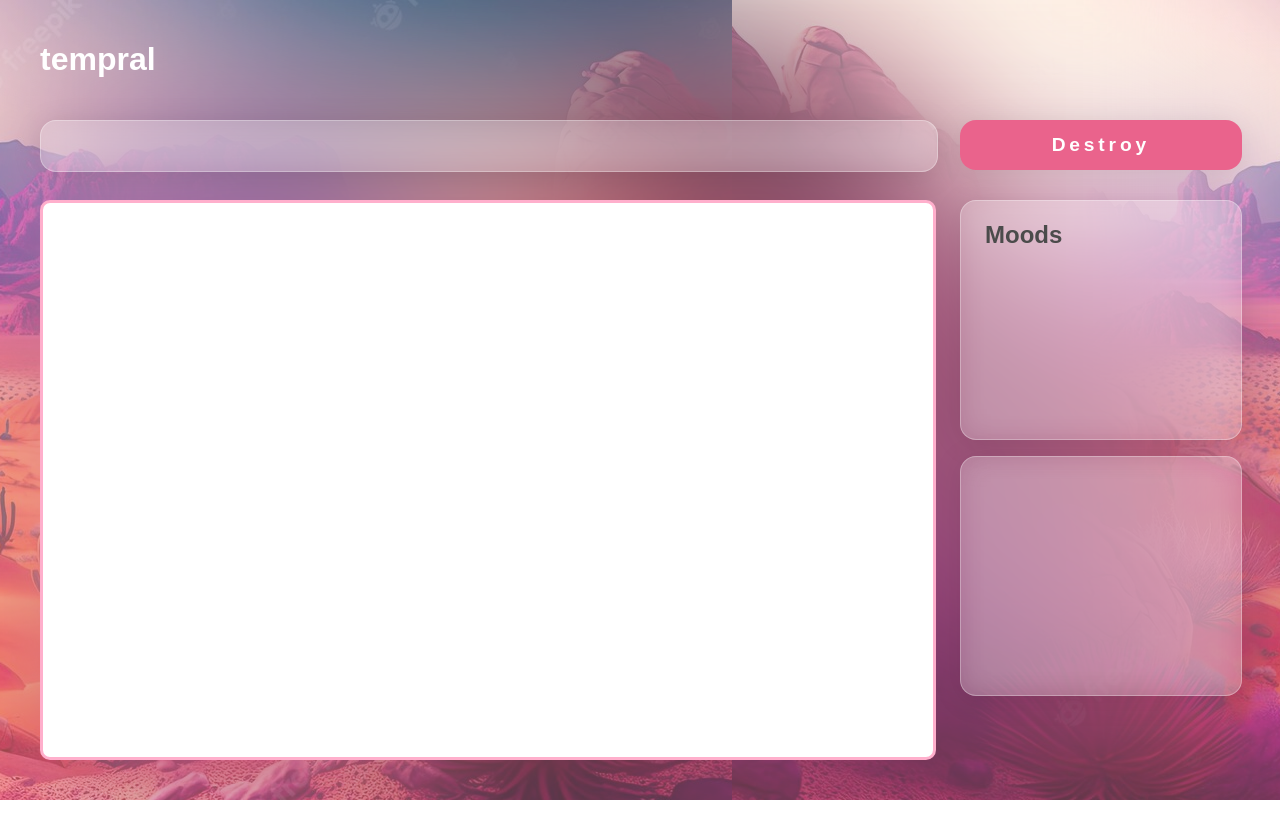
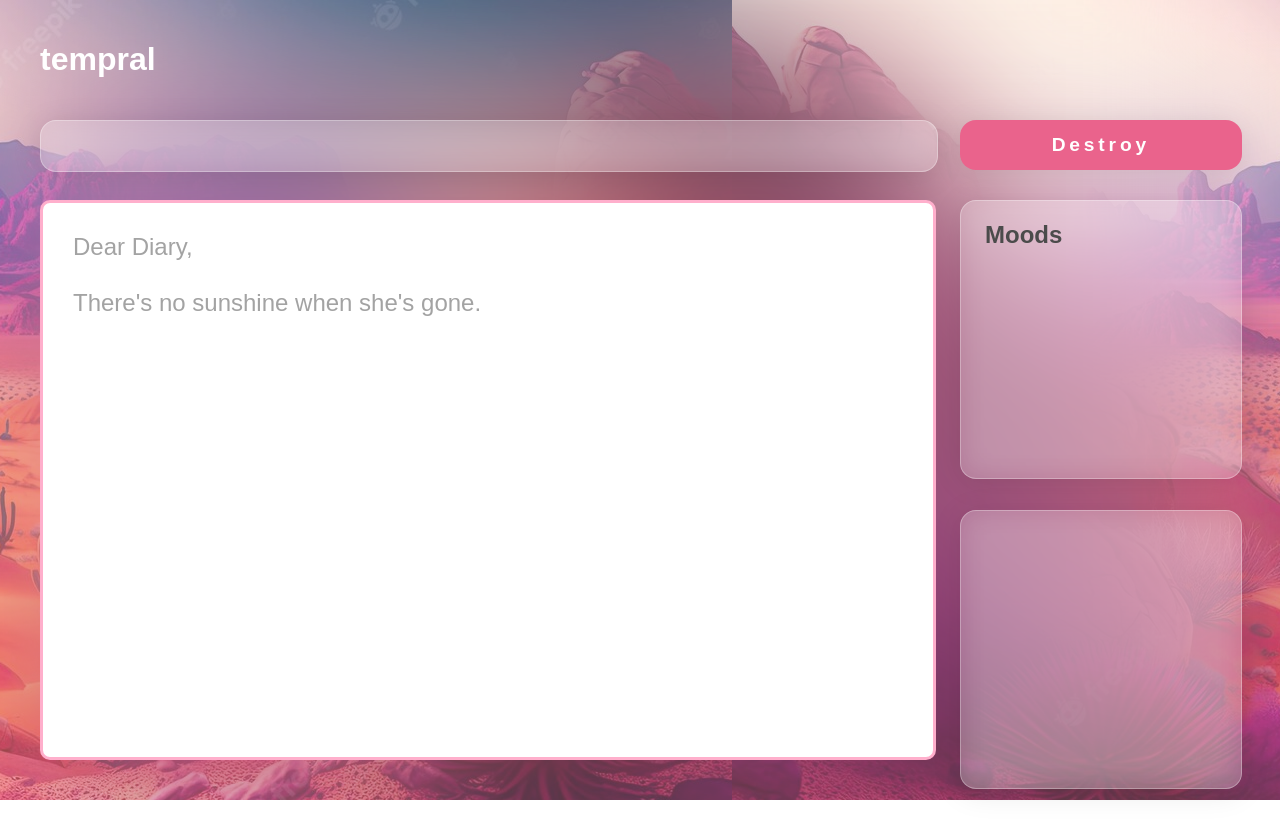
Before and after one commit to zariacs/the-disappearing-diary, a Vue app: page / in a window 1280 px wide. Shown: the top 838 px of the page. Built offline with nearby package versions, Linux system fonts and the light colour scheme.

Commit message:
Updated journal default text

```diff
--- a/src/components/JournalEntry.vue
+++ b/src/components/JournalEntry.vue
@@ -2,26 +2,26 @@
     <div class="moving-background">
         <div class="slider-container">
             <div class="slider-image"></div>
-            <!-- <img src="../assets/images/rocks.jpg" alt="Image 1">
-            <img src="../assets/images/rocks-mirrored.jpg" alt="Image 2"> -->
-
-        <!-- <img src="../assets/images/rocks.jpg" alt=""> -->
             <div class="glass">
                 <header>
                     <h1 id="page-title">tempral</h1>
                 </header>
                 <div class="writing-section">
                     <div class="editing-tools"></div>
-                    <textarea class="text-box"></textarea>
+                    <textarea id="journal-text" class="text-box suggested" v-model="intro" v-on:click="includeSuggestedText"></textarea>
                 </div>
                 <aside>
                     <button>Destroy</button>
-                    <div class="moods aside-card">
+                    <div class="aside-card-container">
+                        <div class="moods aside-card">
                         <h2>Moods</h2>
+                        </div>
+                        <div class="aside-spacer"></div>
+                        <div class="involved aside-card">
+                            <h2></h2>
+                        </div>
                     </div>
-                    <div class="involved aside-card">
-                        <h2></h2>
-                    </div>
+
                 </aside>
             </div>
         </div>
@@ -161,7 +161,6 @@ header {
 
     /* border */
     border: 3px solid #ffafcc;
-    /* margin: 10px 10px 20px 0px; */
     /* end of border */
 }
 
@@ -170,6 +169,10 @@ header {
     background: linear-gradient(white, white) padding-box,
     linear-gradient(to right, #c8b6ff, #ffafcc) border-box;
     border: 4px solid transparent;
+}
+
+.suggested {
+    color: #a3a3a3;
 }
 
 /* -------END OF MAIN------- */
@@ -208,7 +211,8 @@ button {
 .aside-card {
     left: 0;
     width: 100%;
-    height: 30vh;
+    /* height: 30vh; */
+    height: 279px;
     font-family: sans-serif;
     box-sizing: border-box;
     padding-left: 1.5em;
@@ -222,14 +226,17 @@ button {
     border: 1px solid rgba(255, 255, 255, 0.3);
 }
 
-.moods {
-    position: absolute;
-    top: 80px;
+.aside-card-container {
+    margin-top: 30px;
+
+    /* flex */
+    display: flex;
+    flex-direction: column;
 }
 
-.involved {
-    position: absolute;
-    top: 42vh;
+
+.aside-spacer {
+    height: 31px;
 }
 
 h2 {
@@ -238,21 +245,15 @@ h2 {
 
 </style>
 
-<!-- <script setup>
-import { onMounted } from 'vue';
+<script setup>
+    import { ref } from 'vue'
 
-onMounted(() => {
-  const slider = document.getElementById("slider");
-  const images = slider.getElementsByTagName("img");
-  let currentIndex = 0;
+    const intro = ref("Dear Diary, \n\nThere's no sunshine when she's gone.")
 
-  setInterval(() => {
-    images[currentIndex].style.opacity = 0;
-    currentIndex = (currentIndex + 1) % images.length;
-    images[currentIndex].style.opacity = 1;
-  }, 2000);
-})
+    function includeSuggestedText() {
+        const textBox = document.getElementById("journal-text")
+        textBox.classList.remove("suggested")
+        intro.value = "Dear Diary, \n\n"
+    }
 
-
-
-</script> -->
+</script>
```
